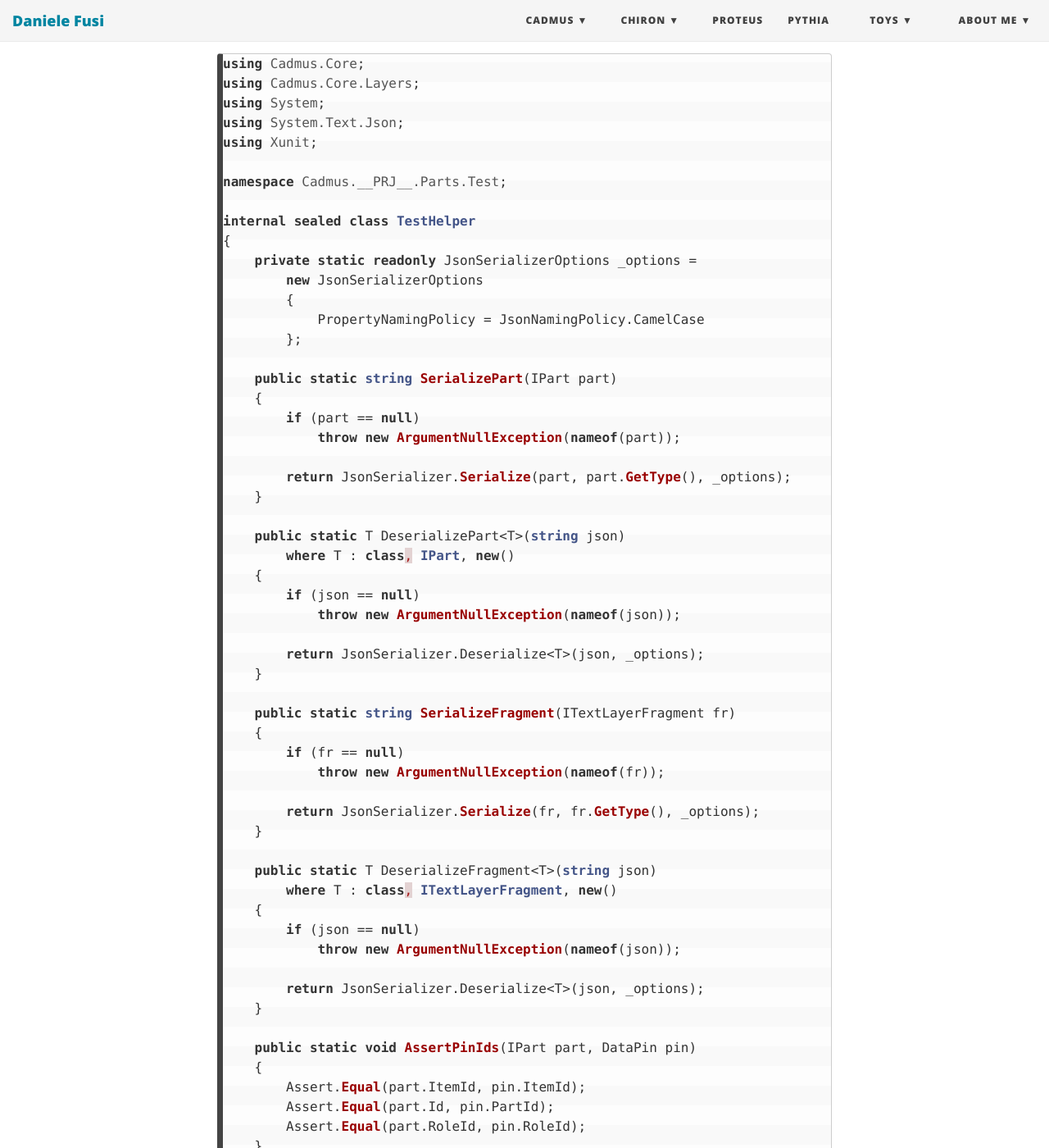
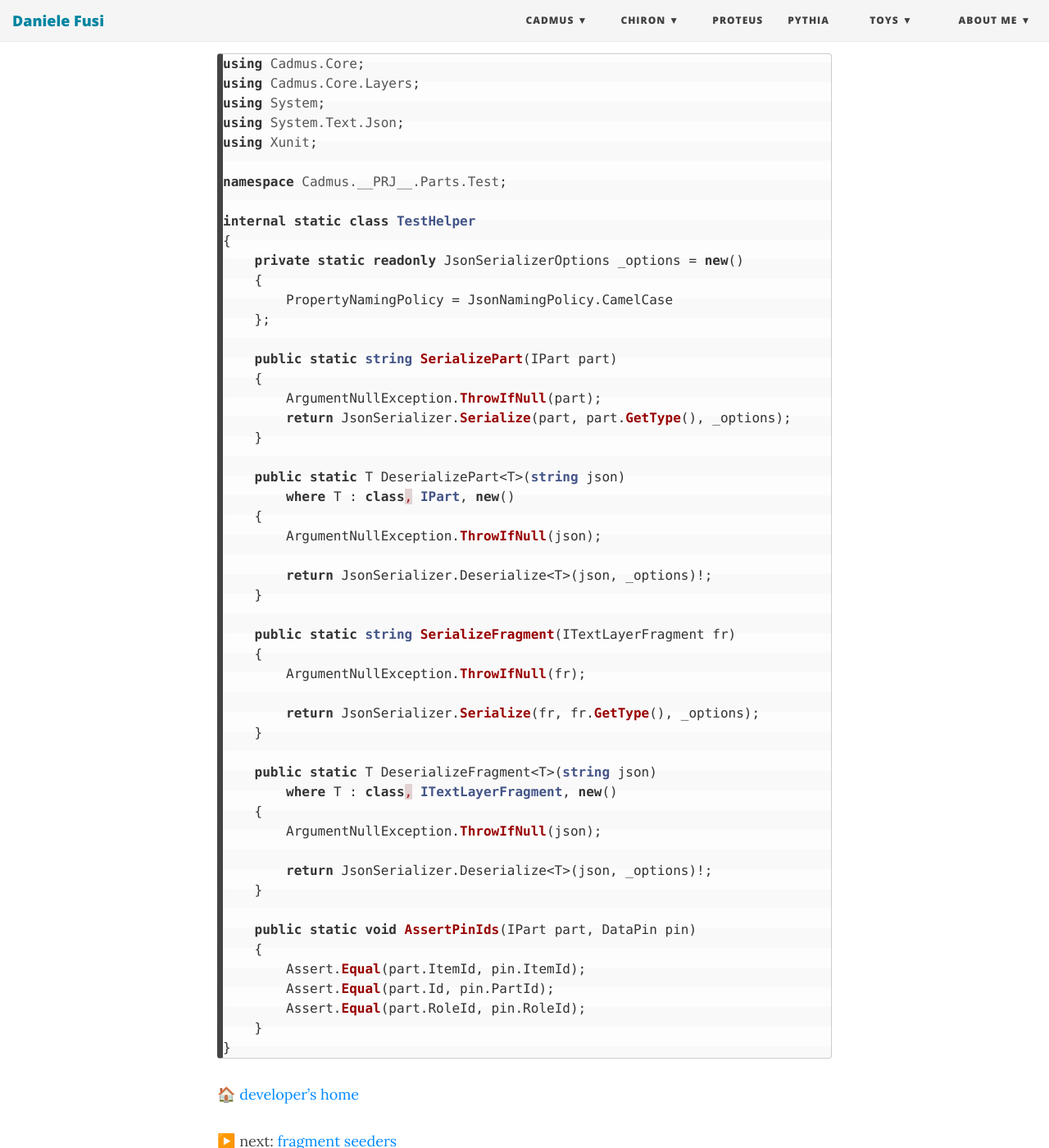
Before and after one commit to Myrmex/overview, a Jekyll site: the page built from cadmus/dev/backend/fragments.md, in a window 1280 px wide and 1400 px high, scrolled down 5272 px. Shown: the whole window at 82% size. Built offline with Jekyll 4.4.1, drawn with Linux system fonts in a browser that asks for light colours; nearby versions of some CDN libraries.

Commit message:
Update fragments.md

```diff
--- a/cadmus/dev/backend/fragments.md
+++ b/cadmus/dev/backend/fragments.md
@@ -221,35 +221,30 @@ using Xunit;
 
 namespace Cadmus.__PRJ__.Parts.Test;
 
-internal sealed class TestHelper
+internal static class TestHelper
 {
-    private static readonly JsonSerializerOptions _options =
-        new JsonSerializerOptions
-        {
-            PropertyNamingPolicy = JsonNamingPolicy.CamelCase
-        };
+    private static readonly JsonSerializerOptions _options = new()
+    {
+        PropertyNamingPolicy = JsonNamingPolicy.CamelCase
+    };
 
     public static string SerializePart(IPart part)
     {
-        if (part == null)
-            throw new ArgumentNullException(nameof(part));
-
+        ArgumentNullException.ThrowIfNull(part);
         return JsonSerializer.Serialize(part, part.GetType(), _options);
     }
 
     public static T DeserializePart<T>(string json)
         where T : class, IPart, new()
     {
-        if (json == null)
-            throw new ArgumentNullException(nameof(json));
+        ArgumentNullException.ThrowIfNull(json);
 
-        return JsonSerializer.Deserialize<T>(json, _options);
+        return JsonSerializer.Deserialize<T>(json, _options)!;
     }
 
     public static string SerializeFragment(ITextLayerFragment fr)
     {
-        if (fr == null)
-            throw new ArgumentNullException(nameof(fr));
+        ArgumentNullException.ThrowIfNull(fr);
 
         return JsonSerializer.Serialize(fr, fr.GetType(), _options);
     }
@@ -257,10 +252,9 @@ internal sealed class TestHelper
     public static T DeserializeFragment<T>(string json)
         where T : class, ITextLayerFragment, new()
     {
-        if (json == null)
-            throw new ArgumentNullException(nameof(json));
+        ArgumentNullException.ThrowIfNull(json);
 
-        return JsonSerializer.Deserialize<T>(json, _options);
+        return JsonSerializer.Deserialize<T>(json, _options)!;
     }
 
     public static void AssertPinIds(IPart part, DataPin pin)
```
